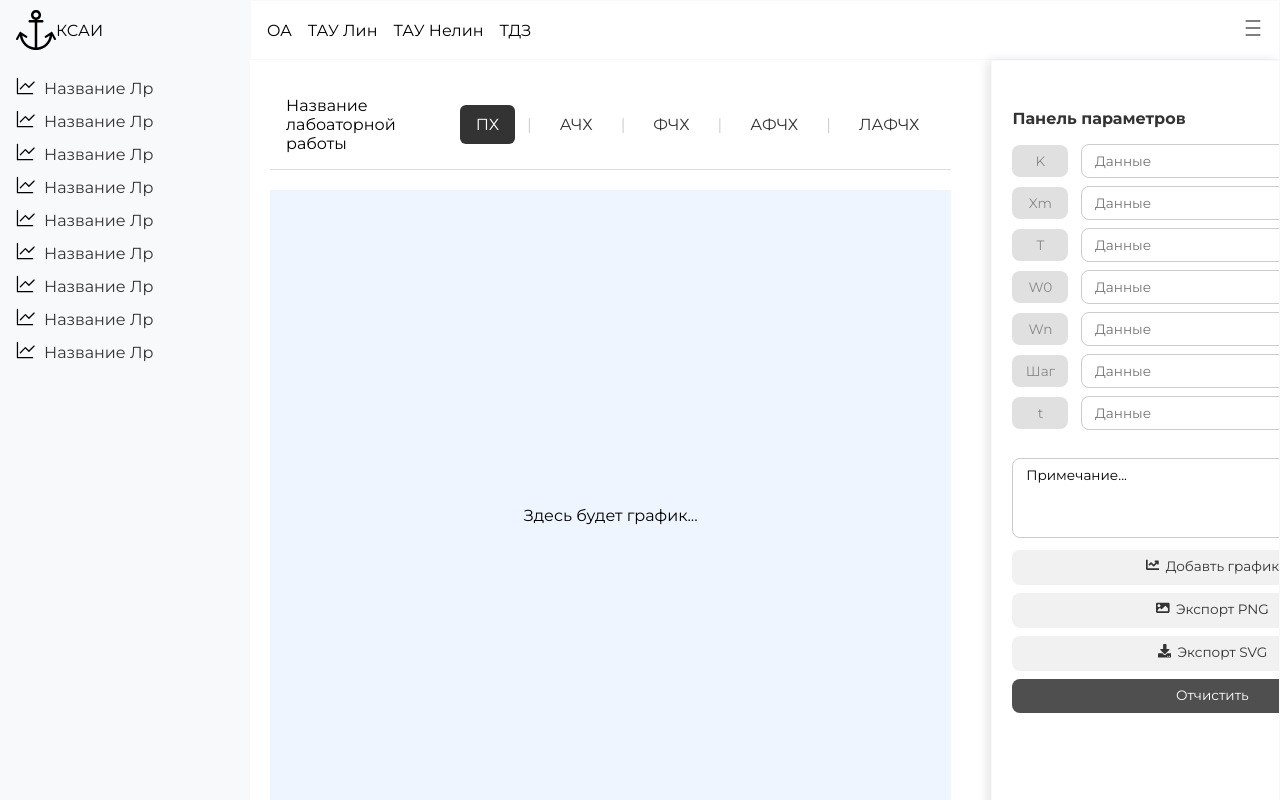
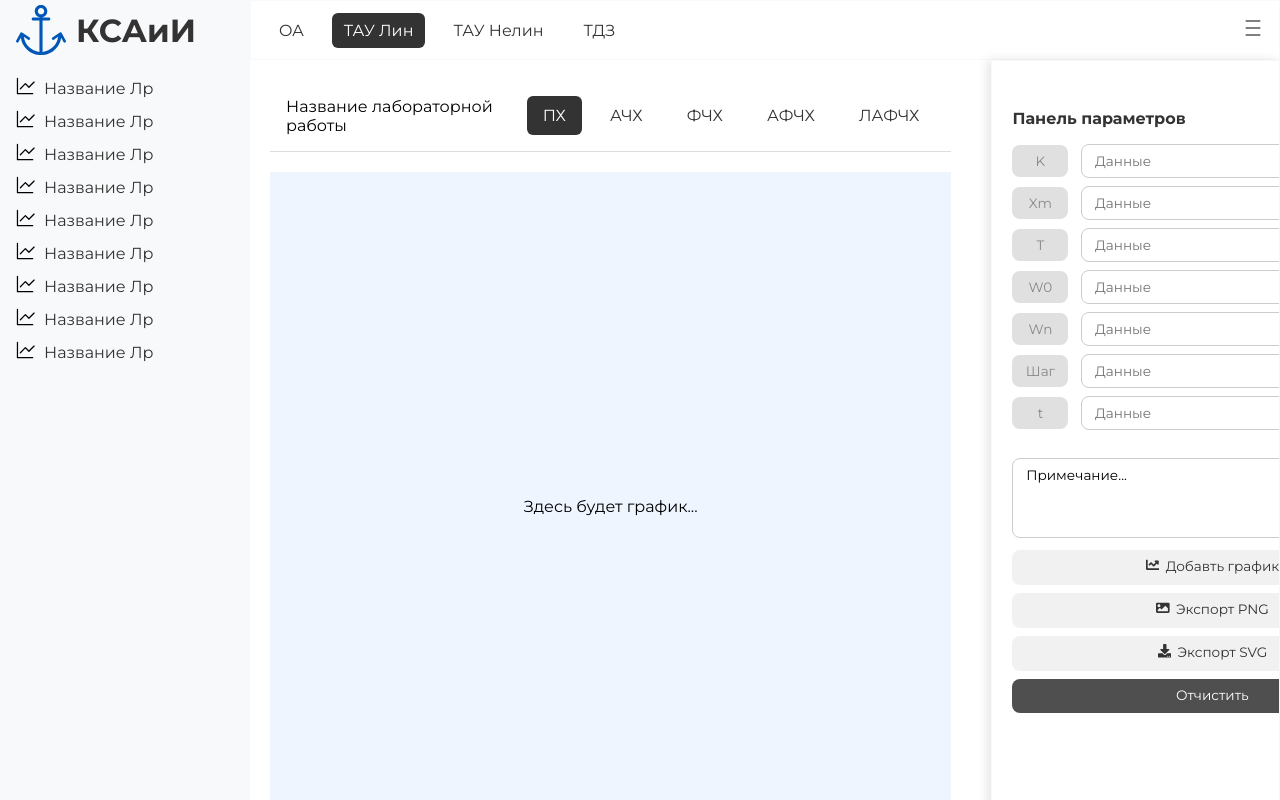
Before and after one commit to Artemka2031/SMTU-TAU, a React (Vite) app in the folder FrontEnd/: page / in a window 1280 px wide. Built offline with nearby package versions, Linux system fonts and the light colour scheme.

Commit message:
fix header\maincontent\scss

```diff
--- /dev/null
+++ b/FrontEnd/src/components/Header/Headbutton.tsx
@@ -0,0 +1,17 @@
+import React from "react";
+
+interface HeadButtonProps {
+  label: string;
+  onClick?: () => void;
+  isActive?: boolean; // Добавляем состояние активности (по умолчанию false)
+}
+
+const HeadButton: React.FC<HeadButtonProps> = ({ label, onClick, isActive = false }) => {
+  return (
+    <button className={`head-button ${isActive ? "active" : ""}`} onClick={onClick}>
+      {label}
+    </button>
+  );
+};
+
+export default HeadButton;
--- a/FrontEnd/src/components/Header/Header.tsx
+++ b/FrontEnd/src/components/Header/Header.tsx
@@ -1,25 +1,33 @@
-import React from "react";
-import { SlAnchor } from "react-icons/sl";
+import React, { useState } from "react";
+import Logo from "./Logo"; // Импортируем новый компонентimport { CiMenuBurger } from "react-icons/ci";
+import HeadButton from "./Headbutton"; // Импортируем новый компонент
 import { CiMenuBurger } from "react-icons/ci";
 
 const Header: React.FC = () => {
+  const [activeButton, setActiveButton] = useState("ТАУ Лин"); // Следим за активной кнопкой
+
   return (
     <header className="header">
       <div className="header-left">
-        <SlAnchor className="header-logo" size={40}/>
-        <h1 >КСАИ</h1>
+        <Logo size={50} color="#0057B8" text="КСАиИ" /> {/* Используем новый компонент */}
       </div>
       <div className="header-right">
         <nav>
-          <ul style={{ display: "flex", gap: "16px", listStyle: "none", padding: 0 }}>
-          <li><button onClick={() => alert("OA Clicked!")}>OA</button></li>
-          <li><button onClick={() => alert("ТАУ Лин Clicked!")}>ТАУ Лин</button></li>
-          <li><button onClick={() => alert("ТАУ Нелин Clicked!")}>ТАУ Нелин</button></li>
-          <li><button onClick={() => alert("ТДЗ Clicked!")}>ТДЗ</button></li>
+          <ul className="nav-buttons">
+            {["OA", "ТАУ Лин", "ТАУ Нелин", "ТДЗ"].map((label) => (
+              <li key={label}>
+                <HeadButton
+                  label={label}
+                  isActive={activeButton === label}
+                  onClick={() => setActiveButton(label)}
+                />
+              </li>
+            ))}
           </ul>
         </nav>
-        <button><CiMenuBurger className="header-logo" size={20}/>
-        </button> {/* Кнопка бургер-меню или другое действие */}
+        <button className="menu-button">
+          <CiMenuBurger size={20} />
+        </button>
       </div>
     </header>
   );
--- /dev/null
+++ b/FrontEnd/src/components/Header/Logo.tsx
@@ -0,0 +1,19 @@
+import React from "react";
+import { SlAnchor } from "react-icons/sl";
+
+interface LogoProps {
+  size?: number;
+  color?: string;
+  text?: string;
+}
+
+const Logo: React.FC<LogoProps> = ({ size = 40, color = "#333", text = "КСАиИ" }) => {
+  return (
+    <div className="logo">
+      <SlAnchor className="logo-icon" size={size} color={color} />
+      <h1 className="logo-text">{text}</h1>
+    </div>
+  );
+};
+
+export default Logo;
--- a/FrontEnd/src/components/MainContent/MainContent.tsx
+++ b/FrontEnd/src/components/MainContent/MainContent.tsx
@@ -1,23 +1,25 @@
-import React from 'react';
-import Panel from '../Panel/Panel';
+import React, { useState } from "react";
+import Panel from "../Panel/Panel";
+import TipeLabButton from ".//TipeLabButton";
 
 const MainContent: React.FC = () => {
+  const [activeButton, setActiveButton] = useState("ПХ");
+
   return (
     <div className="main">
       <div className="left-content">
         {/* Верхняя часть (заголовок + кнопки) */}
         <div className="top-bar">
-          <h2>Название лабоаторной работы</h2>
+          <h2>Название лабораторной работы</h2>
           <div className="buttons">
-            <button className="active">ПХ</button>
-            <span className="divider">|</span>
-            <button>АЧХ</button>
-            <span className="divider">|</span>
-            <button>ФЧХ</button>
-            <span className="divider">|</span>
-            <button>АФЧХ</button>
-            <span className="divider">|</span>
-            <button>ЛАФЧХ</button>
+            {["ПХ", "АЧХ", "ФЧХ", "АФЧХ", "ЛАФЧХ"].map((label) => (
+              <TipeLabButton
+                key={label}
+                label={label}
+                isActive={activeButton === label}
+                onClick={() => setActiveButton(label)}
+              />
+            ))}
           </div>
         </div>
 
--- /dev/null
+++ b/FrontEnd/src/components/MainContent/TipeLabButton.tsx
@@ -0,0 +1,17 @@
+import React from "react";
+
+interface TipeLabButtonProps {
+  label: string;
+  isActive: boolean;
+  onClick: () => void;
+}
+
+const TipeLabButton: React.FC<TipeLabButtonProps> = ({ label, isActive, onClick }) => {
+  return (
+    <button className={`tipe-lab-button ${isActive ? "active" : ""}`} onClick={onClick}>
+      {label}
+    </button>
+  );
+};
+
+export default TipeLabButton;
--- /dev/null
+++ b/FrontEnd/src/scss/header/HeadButton.scss
@@ -0,0 +1,32 @@
+.head-button {
+    background: none;
+    border: none;
+    font-size: 16px;
+    padding: 8px 12px;
+    cursor: pointer;
+    border-radius: 6px;
+    color: #333;
+    transition: background 0.3s;
+
+    &:hover {
+      background: rgba(0, 0, 0, 0.1);
+    }
+
+    &.active {
+      background: #333;
+      color: white;
+    }
+  }
+
+  .nav-buttons {
+    display: flex;
+    gap: 16px;
+    list-style: none;
+    padding: 0;
+  }
+
+  .menu-button {
+    background: none;
+    border: none;
+    cursor: pointer;
+  }
--- a/FrontEnd/src/scss/header/Header.scss
+++ b/FrontEnd/src/scss/header/Header.scss
@@ -0,0 +1,36 @@
+@use "./HeadButton";
+@use "./Logo";
+
+
+.header {
+    grid-area: header;
+    background-color: #ffffff;
+    color: rgb(0, 0, 0);
+    height: 60px;
+    display: flex;
+    align-items: center;
+    // padding: 0 16px;
+  }
+
+  .header-left {
+    width: 250px; // Фиксированная ширина
+    height: 60px;
+
+    background-color: #F8F9FA;
+    color:rgb(0, 0, 0);
+    display: flex;
+    align-items: center;
+    justify-content: flex-start;
+    padding: 0 16px;
+
+  }
+
+  .header-right {
+    height: 60px;
+    border: 1px solid #F8F9FA;
+    flex-grow: 1; // Занимает всю оставшуюся ширину
+    display: flex;
+    align-items: center;
+    justify-content: space-between; // Разместит элементы по краям, можно использовать другое значение
+    padding: 0 16px;
+  }
--- /dev/null
+++ b/FrontEnd/src/scss/header/Logo.scss
@@ -0,0 +1,19 @@
+.logo {
+    display: flex;
+    align-items: center;
+    gap: 10px;
+  }
+
+  .logo-icon {
+    transition: transform 0.3s ease-in-out;
+
+    &:hover {
+      transform: rotate(10deg); // Эффект при наведении
+    }
+  }
+
+  .logo-text {
+    font-size: 32px;
+    font-weight: bold;
+    color: #333;
+  }
--- a/FrontEnd/src/scss/main.scss
+++ b/FrontEnd/src/scss/main.scss
@@ -5,6 +5,7 @@
 @use 'panel/Panel';
 @use 'sidebar/Siderbar';
 @use 'maincontent/MainContent';
+@use 'header/Header';
 
 
 // Убираем скролл, подгоняем под 100vw/100vh
@@ -39,36 +40,3 @@ body {
   padding: 16px;
   // box-shadow: 2px 0 5px rgba(0, 0, 0, 0.1); // Тень для визуального отделения
 }
-
-.header {
-  grid-area: header;
-  background-color: #ffffff;
-  color: rgb(0, 0, 0);
-  height: 60px;
-  display: flex;
-  align-items: center;
-  // padding: 0 16px;
-}
-
-.header-left {
-  width: 250px; // Фиксированная ширина
-  height: 60px;
-
-  background-color: #F8F9FA;
-  color:rgb(0, 0, 0);
-  display: flex;
-  align-items: center;
-  justify-content: flex-start;
-  padding: 0 16px;
-
-}
-
-.header-right {
-  height: 60px;
-  border: 1px solid #F8F9FA;
-  flex-grow: 1; // Занимает всю оставшуюся ширину
-  display: flex;
-  align-items: center;
-  justify-content: space-between; // Разместит элементы по краям, можно использовать другое значение
-  padding: 0 16px;
-}
--- a/FrontEnd/src/scss/maincontent/MainContent.scss
+++ b/FrontEnd/src/scss/maincontent/MainContent.scss
@@ -1,3 +1,7 @@
+@use './TipeLabButton';
+
+
+
 .main {
     grid-area: main;
     display: grid;
--- /dev/null
+++ b/FrontEnd/src/scss/maincontent/TipeLabButton.scss
@@ -0,0 +1,19 @@
+.tipe-lab-button {
+    background: none;
+    border: none;
+    font-size: 16px;
+    padding: 8px 12px;
+    cursor: pointer;
+    border-radius: 6px;
+    color: #333;
+    transition: background 0.3s;
+
+    &:hover {
+      background: rgba(0, 0, 0, 0.1);
+    }
+
+    &.active {
+      background: #333;
+      color: white;
+    }
+  }
```
Also changed, not shown: FrontEnd/src/components/Footer/Footer.tsx (deleted, +0 -8 lines).
